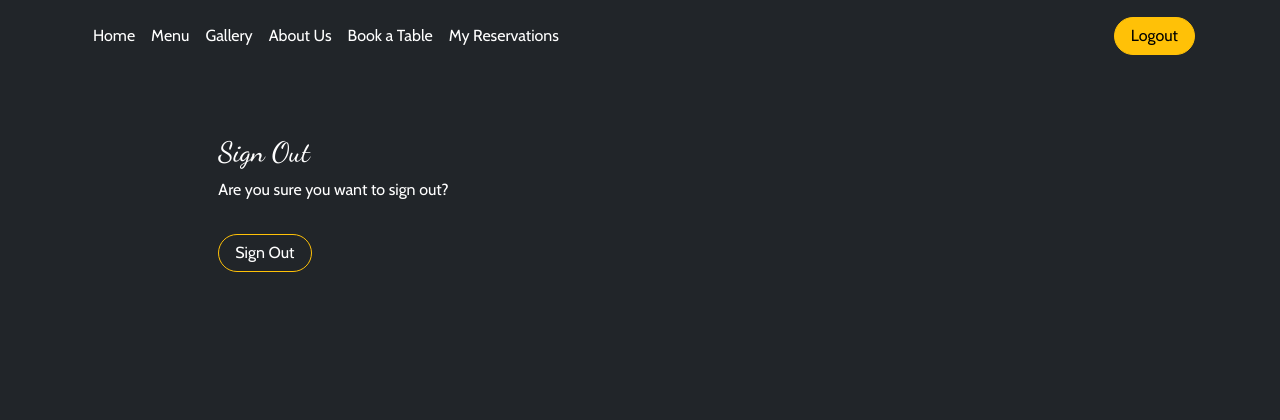
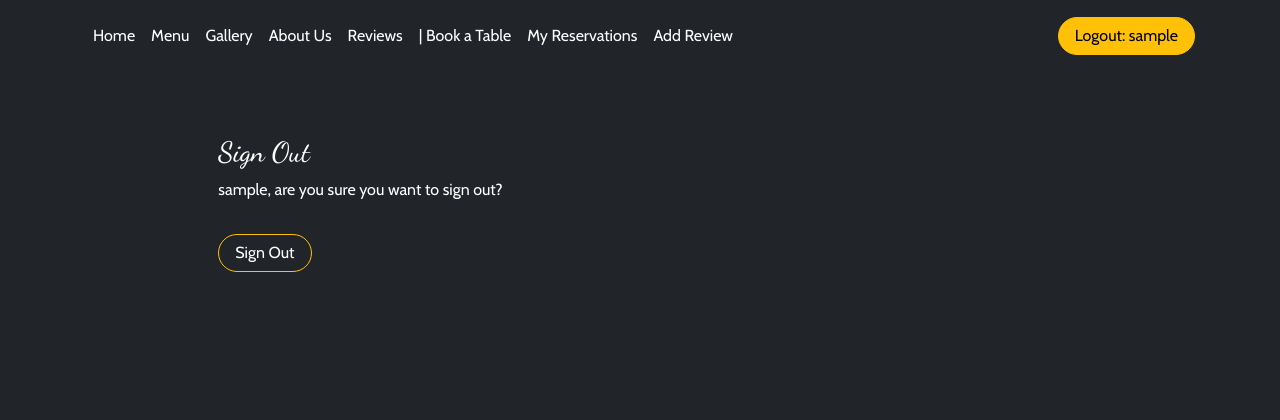
Before and after one commit to Azelliott/bbq-country, a Django app: page /accounts/logout/ in a window 1280 px wide. Shown: the top 420 px of the page. Run offline with Django 3.2, Linux system fonts and the light colour scheme; the visitor is signed in with stand-in values (Sample User, id 1); some libraries are stand-ins or nearby versions.

Commit message:
Add date & time picker liraries to base.html, add link to reviews

```diff
--- a/templates/account/logout.html
+++ b/templates/account/logout.html
@@ -12,7 +12,7 @@
         <div class="col-md-8 mt-3 offset-md-2 text-white">
             <h3>{% trans "Sign Out" %}</h3>
 
-            <p>{% trans 'Are you sure you want to sign out?' %}</p>
+            <p>{{ user.get_username }}{% trans ', are you sure you want to sign out?' %}</p>
         </div>
     </div>
     <div class="row bg-dark">
--- a/templates/base.html
+++ b/templates/base.html
@@ -14,6 +14,20 @@
         <link rel="stylesheet" href="{% static 'css/blocks.css' %}"/>
         <link href="{% static 'css/style.css' %}" rel="stylesheet"/>
         <base href="/">
+        <script src="{% static 'js/popper.min.js' %}"></script>
+        <script src="{% static 'css/bootstrap/js/bootstrap.min.js' %}"></script>
+        <script src="https://ajax.googleapis.com/ajax/libs/jquery/3.6.0/jquery.min.js"></script>
+        <!-- Bootstrap datepicker CSS -->
+        <link rel="stylesheet" href="https://cdnjs.cloudflare.com/ajax/libs/bootstrap-datepicker/1.9.0/css/bootstrap-datepicker.standalone.min.css"/>
+        <!-- Bootstrap datepicker JS-->
+        <script src="https://cdnjs.cloudflare.com/ajax/libs/bootstrap-datepicker/1.9.0/js/bootstrap-datepicker.min.js"></script>
+        <!-- Bootstrap timepicker CSS -->
+        <link rel="stylesheet" href="//cdnjs.cloudflare.com/ajax/libs/timepicker/1.3.5/jquery.timepicker.min.css">
+        <!-- Bootstrap timepicker JS -->
+        <script src="//cdnjs.cloudflare.com/ajax/libs/timepicker/1.3.5/jquery.timepicker.min.js"></script>
+        <!-- Favicon -->
+        <link rel="icon" href="{% static 'image/favicon.png' 'image' %}"/>
+
     </head>
 
         <header class="p-3 bg-dark text-white" id="navbar">
@@ -33,21 +47,27 @@
                         <li>
                             <a href="{% url 'about' %}" class="nav-link px-2 {% if url_name == 'about' %} text-secondary {% else %} text-white {% endif %}">About Us</a>
                         </li>
+                        <li>
+                            <a href="{% url 'reviews' %}" class="nav-link px-2 {% if url_name == 'reviews' %} text-secondary {% else %} text-white {% endif %}">Reviews</a>
+                        </li>
                         {% if user.is_authenticated %}
                             <li>
-                                <a href="{% url 'booking' %}" class="nav-link px-2 {% if url_name == 'booking' %} text-secondary {% else %} text-white {% endif %}">Book a Table</a>
+                                <a href="{% url 'booking' %}" class="nav-link px-2 {% if url_name == 'booking' %} text-secondary {% else %} text-white {% endif %}">| Book a Table</a>
                             </li>
                             <li>
                                 <a href="{% url 'my_reservations' %}" class="nav-link px-2 {% if url_name == 'my_reservations' %} text-secondary {% else %} text-white {% endif %}">My Reservations</a>
                             </li>
+                            <li>
+                                <a href="{% url 'add_review' %}" class="nav-link px-2 {% if url_name == 'add_review' %} text-secondary {% else %} text-white {% endif %}">Add Review</a>
+                            </li>
                         {% endif %}
                     </ul>
                     {% if user.is_authenticated %}
-                        <div class="text-end">
-                            <a href="{% url 'account_logout' %}" class="btn btn-warning">Logout</a>
+                        <div class="text-end float-end">
+                            <a href="{% url 'account_logout' %}" class="btn btn-warning">Logout: {{ user.get_username }}</a>
                         </div>
                     {% else %}
-                        <div class="text-end">
+                        <div class="text-end float-end">
                             <a href="{% url 'account_login' %}" class="btn btn-outline-light me-2">Login</a>
                             <a href="{% url 'account_signup' %}" class="btn btn-warning">Sign-up</a>
                         </div>
@@ -81,16 +101,4 @@
             </div>
         </div>
     </footer>
-    <!-- Bootstrap core JavaScript
-================================================== -->
-    <!-- Placed at the end of the document so the pages load faster -->
-    <script src="{% static 'js/popper.min.js' %}"></script>
-    <script src="{% static 'css/bootstrap/js/bootstrap.min.js' %}"></script>
-    <script src="https://ajax.googleapis.com/ajax/libs/jquery/3.6.0/jquery.min.js"></script>
-    <!-- Bootstrap datepicker CSS -->
-<link rel="stylesheet" href="https://cdnjs.cloudflare.com/ajax/libs/bootstrap-datepicker/1.9.0/css/bootstrap-datepicker.min.css"/>
-
-<!-- Bootstrap datepicker JS-->
-<script src="https://cdnjs.cloudflare.com/ajax/libs/bootstrap-datepicker/1.9.0/js/bootstrap-datepicker.min.js"></script>
-
 </html>
```
